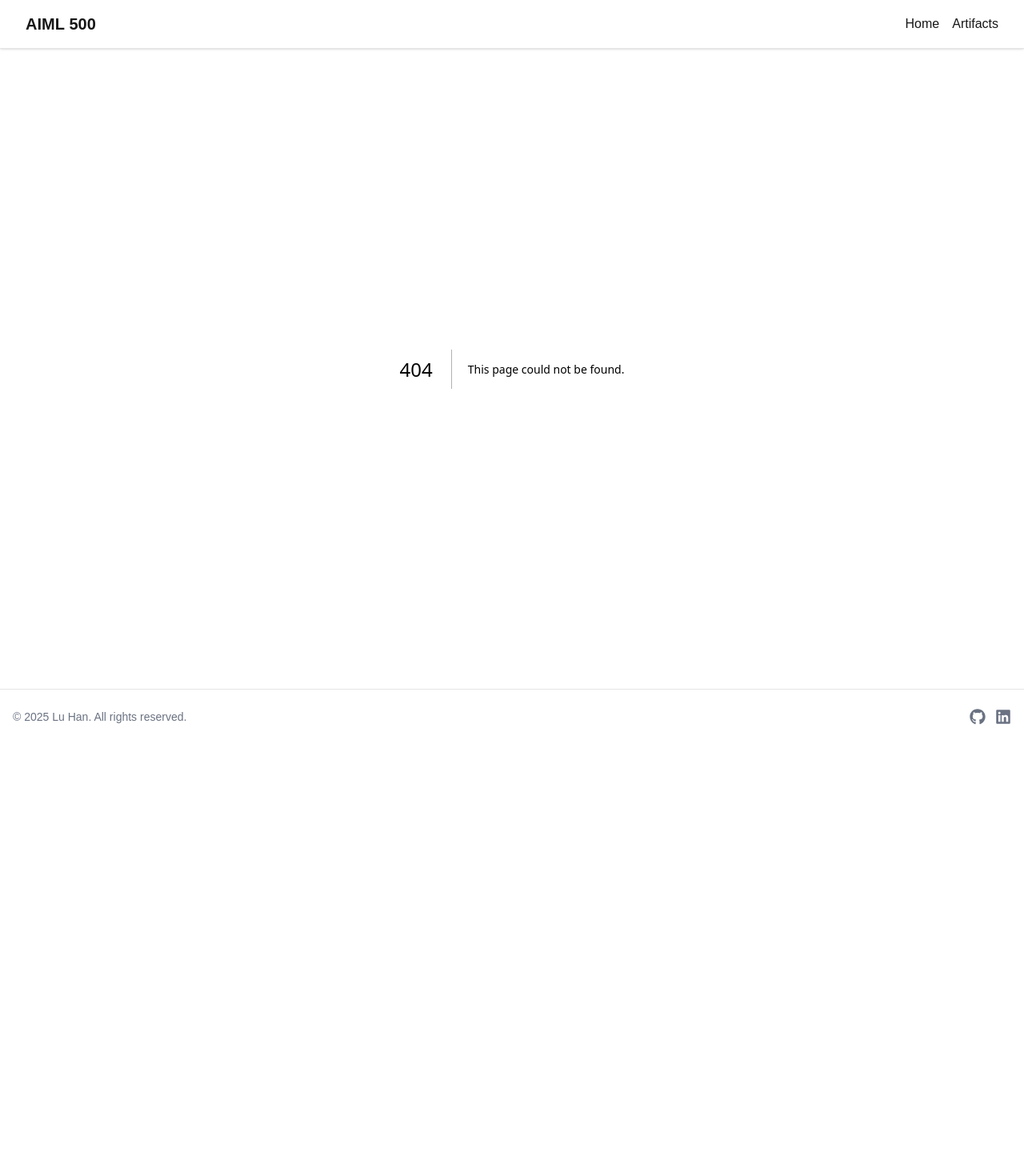
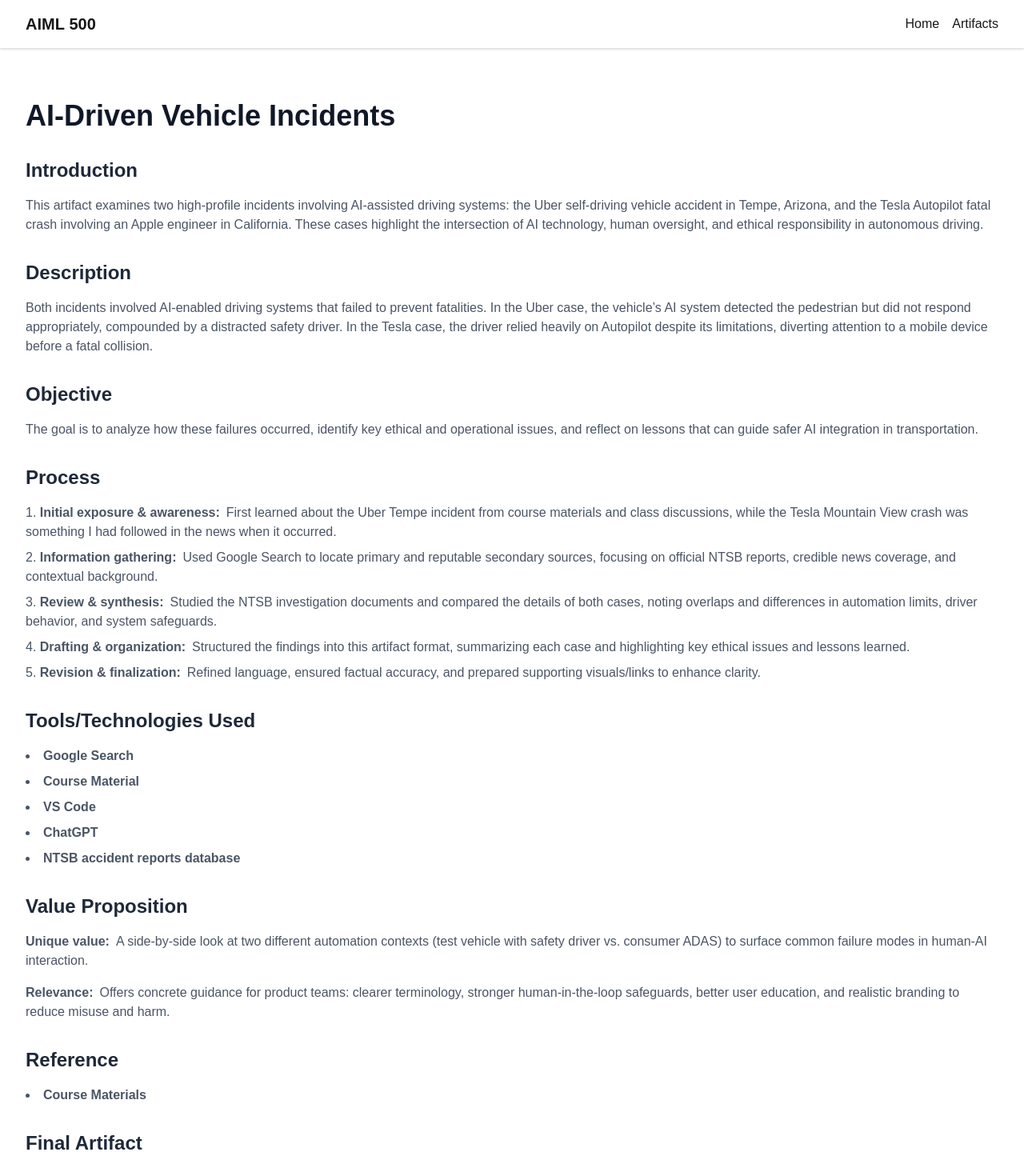
Before and after one commit to GoldenaArcher/AIML-500, a Next.js app: page /artifacts/ai-ml-critical-incidents in a window 1280 px wide. Before the commit this address had no page. Shown: the top 1470 px of the page at 80% size. Before the commit the page ends 930 px from the top, so only its background shows below. Built offline with nearby package versions, Linux system fonts and the light colour scheme.

Commit message:
feat(artifacts): add AI/ML Critical Incidents artifact with detailed analysis and insights

```diff
--- a/app/_data/artifact-meta.ts
+++ b/app/_data/artifact-meta.ts
@@ -23,5 +23,10 @@ export const artifactMeta = [
         slug: "data-challenges",
         title: "Data Challenges",
         description: "Exploring common challenges in data analysis and trainingz.",
+    },
+    {
+        slug: "ai-ml-critical-incidents",
+        title: "AI/ML Critical Incidents",
+        description: "An exploration of significant real-world AI and Machine Learning incidents.",
     }
 ];
--- /dev/null
+++ b/app/artifacts/ai-ml-critical-incidents/page.tsx
@@ -0,0 +1,129 @@
+import React from 'react'
+
+const AIMLCriticalIncidentsPage = () => {
+    return (
+        <main className="mx-auto max-w-[1280px] px-8 py-16">
+            <article>
+                <header>
+                    <h1 className="text-4xl font-bold text-gray-900 dark:text-white mb-8">
+                        AI-Driven Vehicle Incidents
+                    </h1>
+                </header>
+                <section className="mb-8">
+                    <h2 className="text-2xl font-semibold text-gray-800 dark:text-gray-200 mb-4">
+                        Introduction
+                    </h2>
+                    <p className="text-gray-600 dark:text-gray-400">
+                        This artifact examines two high-profile incidents involving AI-assisted driving systems: the Uber self-driving vehicle accident in Tempe, Arizona, and the Tesla Autopilot fatal crash involving an Apple engineer in California. These cases highlight the intersection of AI technology, human oversight, and ethical responsibility in autonomous driving.
+                    </p>
+                </section>
+                <section className="mb-8">
+                    <h2 className="text-2xl font-semibold text-gray-800 dark:text-gray-200 mb-4">
+                        Description
+                    </h2>
+                    <p className="text-gray-600 dark:text-gray-400">
+                        Both incidents involved AI-enabled driving systems that failed to prevent fatalities. In the Uber case, the vehicle’s AI system detected the pedestrian but did not respond appropriately, compounded by a distracted safety driver. In the Tesla case, the driver relied heavily on Autopilot despite its limitations, diverting attention to a mobile device before a fatal collision.
+                    </p>
+                </section>
+                <section className="mb-8">
+                    <h2 className="text-2xl font-semibold text-gray-800 dark:text-gray-200 mb-4">
+                        Objective
+                    </h2>
+                    <p className="text-gray-600 dark:text-gray-400">
+                        The goal is to analyze how these failures occurred, identify key ethical and operational issues, and reflect on lessons that can guide safer AI integration in transportation.
+                    </p>
+                </section>
+                <section className='mb-8'>
+                    <h2 className='text-2xl font-semibold text-gray-800 dark:text-gray-200 mb-4'>
+                        Process
+                    </h2>
+                    <ol className="list-decimal list-inside text-gray-600 dark:text-gray-400 space-y-2">
+                        <li>
+                            <strong>Initial exposure & awareness:</strong>
+                            <span className='ml-2'>
+                                First learned about the Uber Tempe incident from course materials and class discussions, while the Tesla Mountain View crash was something I had followed in the news when it occurred.
+                            </span>
+                        </li>
+                        <li>
+                            <strong>Information gathering:</strong>
+                            <span className='ml-2'>
+                                Used Google Search to locate primary and reputable secondary sources, focusing on official NTSB reports, credible news coverage, and contextual background.
+                            </span>
+                        </li>
+                        <li>
+                            <strong>Review & synthesis:</strong>
+                            <span className='ml-2'>
+                                Studied the NTSB investigation documents and compared the details of both cases, noting overlaps and differences in automation limits, driver behavior, and system safeguards.
+                            </span>
+                        </li>
+                        <li>
+                            <strong>Drafting & organization:</strong>
+                            <span className='ml-2'>
+                                Structured the findings into this artifact format, summarizing each case and highlighting key ethical issues and lessons learned.
+                            </span>
+                        </li>
+                        <li>
+                            <strong>Revision & finalization:</strong>
+                            <span className='ml-2'>
+                                Refined language, ensured factual accuracy, and prepared supporting visuals/links to enhance clarity.
+                            </span>
+                        </li>
+                    </ol>
+                </section>
+                <section className='mb-8'>
+                    <h2 className="text-2xl font-semibold text-gray-800 dark:text-gray-200 mb-4">
+                        Tools/Technologies Used
+                    </h2>
+                    <ul className="list-disc list-inside text-gray-600 dark:text-gray-400 space-y-2">
+                        <li>
+                            <strong>Google Search</strong>
+                        </li>
+                        <li>
+                            <strong>Course Material</strong>
+                        </li>
+                        <li>
+                            <strong>VS Code</strong>
+                        </li>
+                        <li>
+                            <strong>ChatGPT</strong>
+                        </li>
+                        <li>
+                            <strong>NTSB accident reports database</strong>
+                        </li>
+                    </ul>
+                </section>
+                <section className='mb-8'>
+                    <h2 className="text-2xl font-semibold text-gray-800 dark:text-gray-200 mb-4">
+                        Value Proposition
+                    </h2>
+                    <p className="text-gray-600 dark:text-gray-400 mb-4">
+                        <strong className='mr-2'>Unique value:</strong>
+                        A side-by-side look at two different automation contexts (test vehicle with safety driver vs. consumer ADAS) to surface common failure modes in human-AI interaction.
+                    </p>
+                    <p className="text-gray-600 dark:text-gray-400">
+                        <strong className='mr-2'>Relevance:</strong>
+                        Offers concrete guidance for product teams: clearer terminology, stronger human-in-the-loop safeguards, better user education, and realistic branding to reduce misuse and harm.
+                    </p>
+                </section>
+                <section className='mb-8'>
+                    <h2 className="text-2xl font-semibold text-gray-800 dark:text-gray-200 mb-4">
+                        Reference
+                    </h2>
+                    <ul className="list-disc list-inside text-gray-600 dark:text-gray-400 space-y-2">
+                        <li>
+                            <strong>Course Materials</strong>
+                        </li>
+
+                    </ul>
+                </section>
+                <section>
+                    <h2 className="text-2xl font-semibold text-gray-800 dark:text-gray-200 mb-4">
+                        Final Artifact
+                    </h2>
+                </section>
+            </article>
+        </main>
+    )
+}
+
+export default AIMLCriticalIncidentsPage
```
